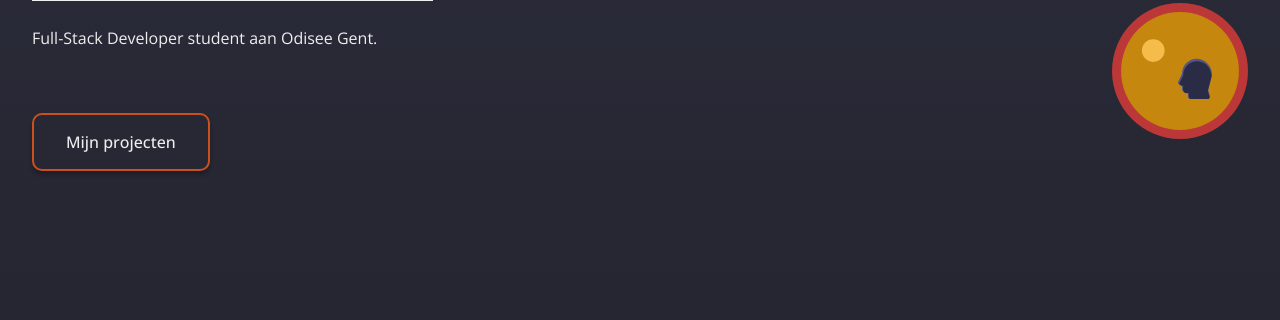
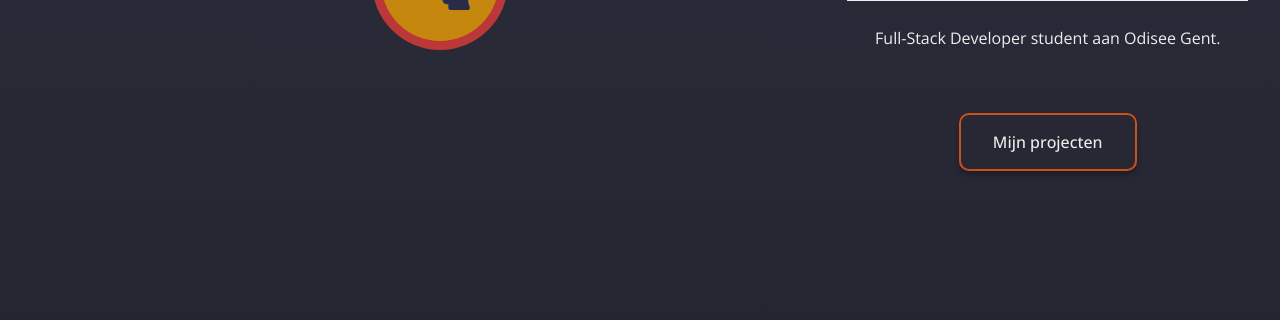
Before and after one commit to LunaTemmerman/LT-Sites, a website built with Vite: page index.html in a window 1280 px wide. Shown: the part 238-558 px from the top of the page. Built offline with nearby package versions, Linux system fonts and the light colour scheme.

Commit message:
intro fixed

```diff
--- a/src/klanten/klanten.css
+++ b/src/klanten/klanten.css
@@ -1,3 +1,6 @@
+.intro .container {
+  text-align: initial;
+}
 .hoe {
   display: flex;
   flex-wrap: wrap;
--- a/src/style.css
+++ b/src/style.css
@@ -143,12 +143,15 @@ nav a {
 }
 
 .intro {
+  justify-content: space-between;
   display: flex;
-  justify-content: space-between;
+  flex-wrap: wrap;
 }
 
 .container {
   height: fit-content;
+  order: 2;
+  text-align: center;
 }
 
 .intro h1 {
@@ -160,16 +163,13 @@ nav a {
   margin-bottom: 4rem;
 }
 
-.half {
-  max-width: 55%;
-}
-
 .illustration {
-  background: transparent url(/images/homeill.svg);
+  background: transparent url(/images/homeill.svg) center;
   background-size: 100%;
   width: 8.5rem;
   height: 8.5rem;
-  margin: auto 0 2rem auto;
+  margin: 0 auto;
+  order: 1;
 }
 
 .button,
```
